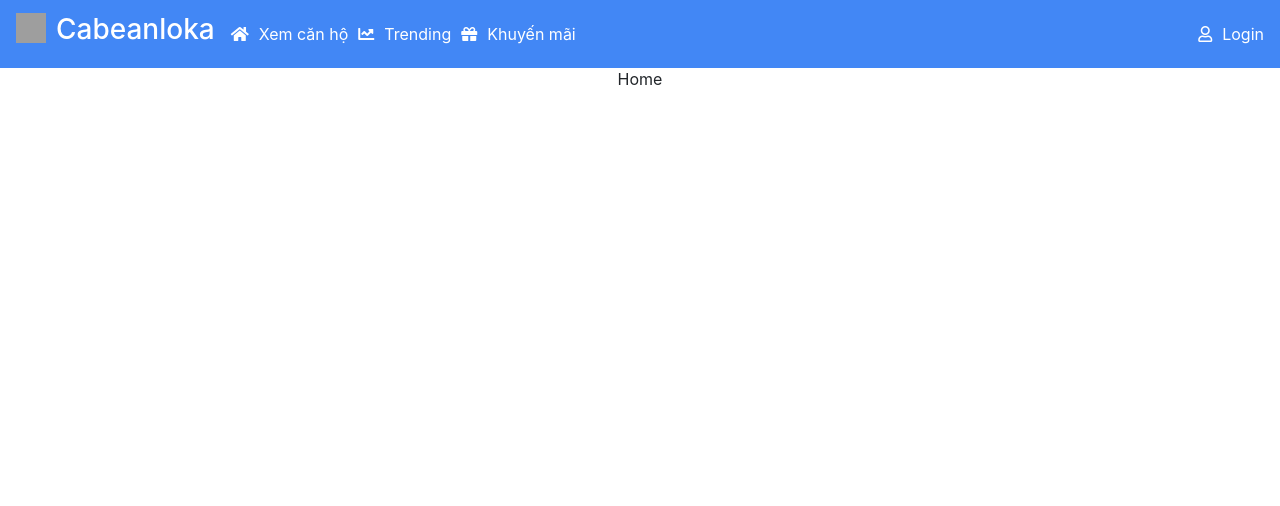
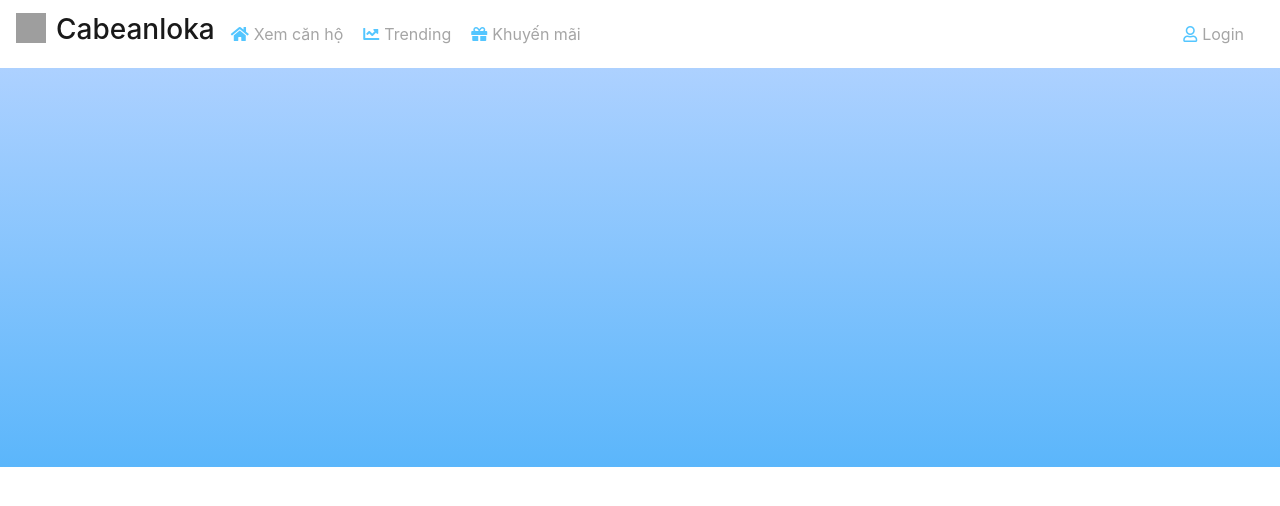
Before and after one commit to Maruhara18774/ThueCanHo, a React (Create React App) app in the folder 60-Realisation/Source-Code/frontend/customer/: page / in a window 1280 px wide. Shown: the top 506 px of the page. Built offline with nearby package versions, Linux system fonts and the light colour scheme; grey boxes are pictures that could not be loaded.

Commit message:
Banner zone

```diff
--- /dev/null
+++ b/60-Realisation/Source-Code/frontend/customer/src/Components/banner.css
@@ -0,0 +1,4 @@
+.banner-background{
+    height: 400px;
+    background: linear-gradient(to bottom, #add1ff 0%, #5bb6fb 100%);
+}
--- /dev/null
+++ b/60-Realisation/Source-Code/frontend/customer/src/Components/banner.js
@@ -0,0 +1,13 @@
+import React, { useState, useEffect } from 'react';
+import { Link } from 'react-router-dom';
+import './banner.css'
+
+function Banner() {
+  return (
+      <div class="banner-background">
+
+      </div>
+  );
+}
+
+export default Banner;
--- a/60-Realisation/Source-Code/frontend/customer/src/Components/nav-bar.css
+++ b/60-Realisation/Source-Code/frontend/customer/src/Components/nav-bar.css
@@ -1,15 +1,22 @@
 .mrl10{
     margin-right: 10px;
 }
-
+.mrl5{
+    margin-right: 5px;
+}
+.mrl20{
+    margin-right: 20px;
+}
 .bg-main-nav{
-    background-color: #4287f5;
+    background-color: #ffffff;
 }
-
-.white-text{
-    color:white
+.sea-text{
+    color:#54c6ff;
 }
-.white-text:hover{
+.gray-text{
+    color:rgb(165, 165, 165);
+}
+.gray-text:hover{
     text-decoration: none;
-    color:yellow
+    color:#54c6ff;
 }
--- a/60-Realisation/Source-Code/frontend/customer/src/Components/nav-bar.js
+++ b/60-Realisation/Source-Code/frontend/customer/src/Components/nav-bar.js
@@ -4,7 +4,7 @@ import './nav-bar.css'
 
 function Navbar() {
   return (
-    <nav class="bg-main-nav navbar navbar-expand-lg navbar-dark">
+    <nav class="bg-main-nav navbar navbar-expand-lg navbar-light">
       <Link to="/">
         <div class="navbar-brand">
         <h3>
@@ -20,18 +20,18 @@ function Navbar() {
       <div class="collapse navbar-collapse" id="navbarSupportedContent">
         <ul class="navbar-nav">
             <li class="nav-item">
-              <Link to="/apaLst" className="white-text mrl10"><span className="mrl10"><i class="fas fa-home"></i></span>Xem căn hộ</Link>
+              <Link to="/apaLst" className="gray-text mrl20"><span className="sea-text mrl5"><i class="fas fa-home"></i></span>Xem căn hộ</Link>
             </li>
             <li class="nav-item">
-              <Link to="/apaLst" className="white-text mrl10"><span className="mrl10"><i class="fas fa-chart-line"></i></span>Trending</Link>
+              <Link to="/apaLst" className="gray-text mrl20"><span className="sea-text mrl5"><i class="fas fa-chart-line"></i></span>Trending</Link>
             </li>
             <li class="nav-item">
-              <Link to="/apaLst" className="white-text mrl10"><span className="mrl10"><i class="fas fa-gift"></i></span>Khuyến mãi</Link>
+              <Link to="/apaLst" className="gray-text mrl20"><span className="sea-text mrl5"><i class="fas fa-gift"></i></span>Khuyến mãi</Link>
             </li>
           </ul>
         <ul class="navbar-nav flex-row ml-md-auto d-none d-md-flex">
           <li class="nav-item active">
-            <Link to="/login" className="white-text"><span className="mrl10"><i class="far fa-user"></i></span>Login</Link>
+            <Link to="/login" className="gray-text mrl20"><span className="sea-text mrl5"><i class="far fa-user"></i></span>Login</Link>
           </li>
         </ul>
       </div>
--- a/60-Realisation/Source-Code/frontend/customer/src/Pages/home.js
+++ b/60-Realisation/Source-Code/frontend/customer/src/Pages/home.js
@@ -1,5 +1,6 @@
 import {Component,createRef} from 'react';
 import Axios from 'axios';
+import Banner from '../Components/banner'
 
 
 class HomePage extends Component{
@@ -9,8 +10,7 @@ class HomePage extends Component{
     render(){
         return (
             <div>
-
-                <lable>Home</lable>
+                <Banner/>
             </div>
 
           );
```
